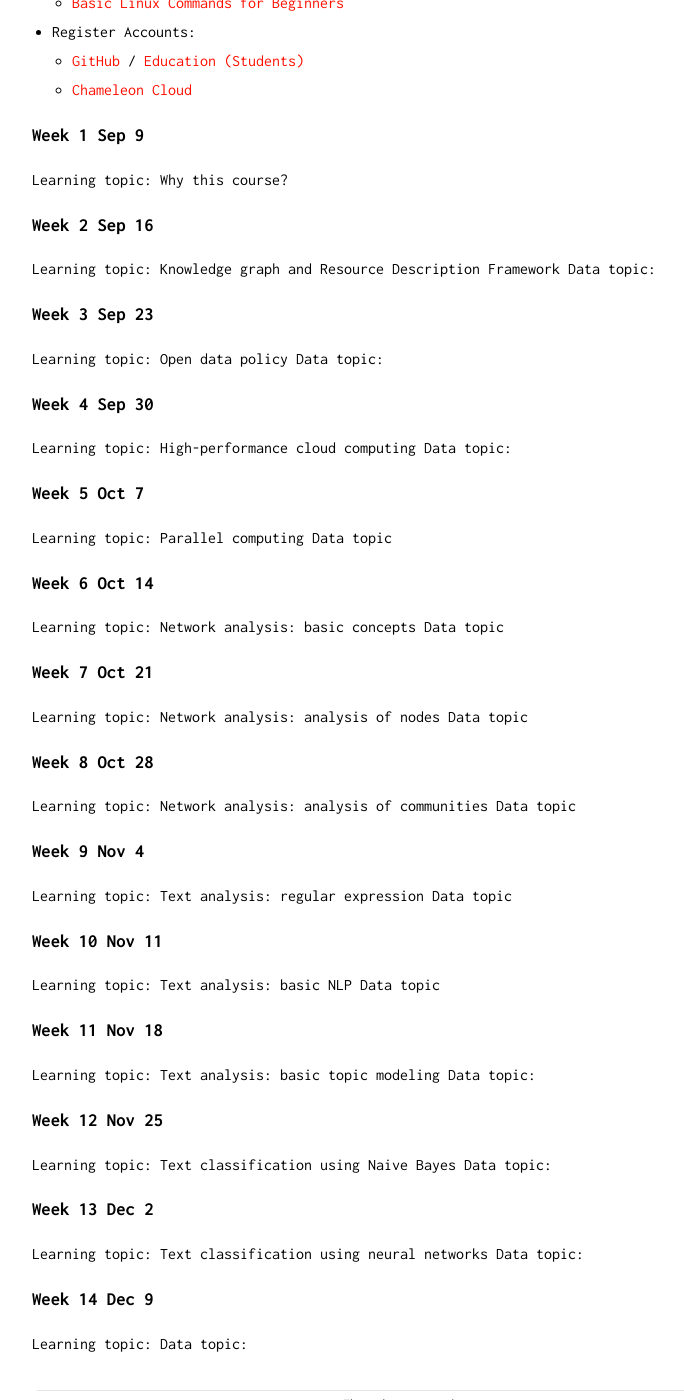
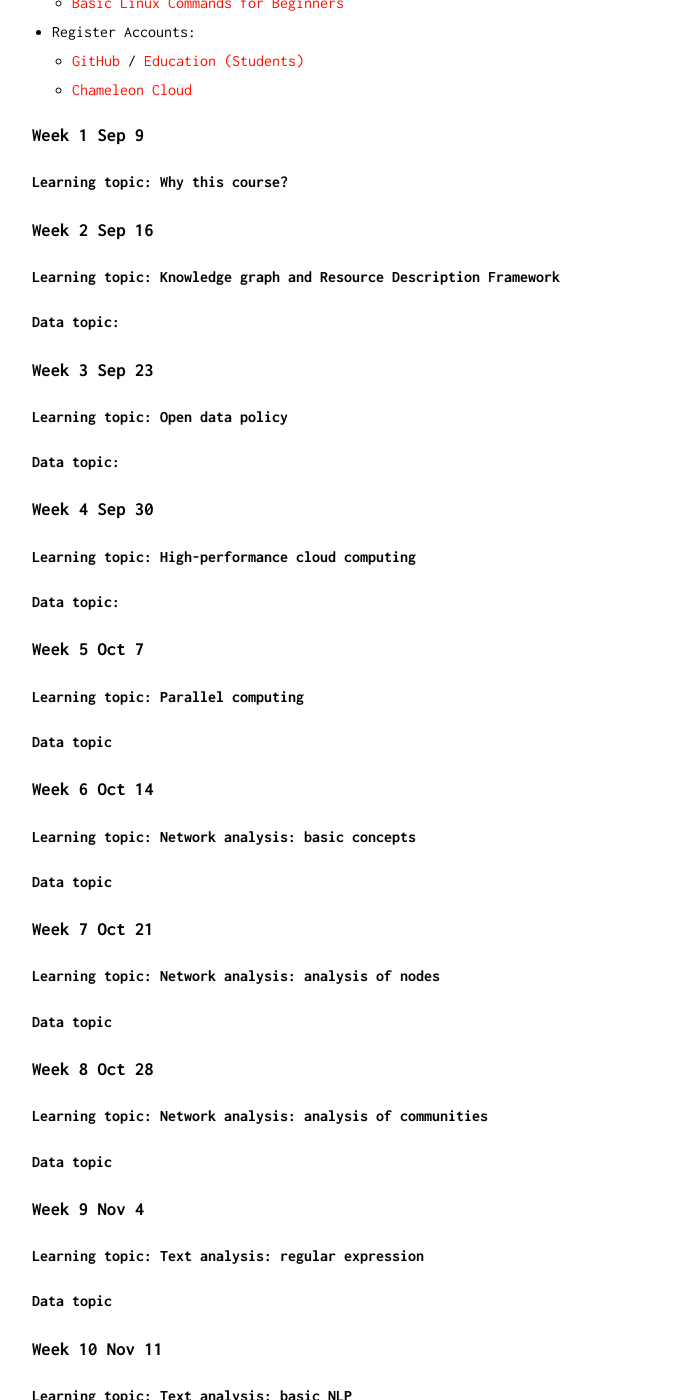
Before and after one commit to Xinjian-Paul-Li/open_data, a Jekyll site: the page built from docs/course_schedule.md, in a window 1280 px wide and 1400 px high, scrolled down 435 px. Shown: the whole window, without its empty margins (238-922 px from the left). Built offline with Jekyll 4.4.1, drawn with Linux system fonts in a browser that asks for light colours; our own code applies the rules of GitHub Pages for plain Markdown files; some of the changed text lies outside the part shown.

Commit message:
update course

```diff
--- a/docs/course_schedule.md
+++ b/docs/course_schedule.md
@@ -12,57 +12,57 @@ Course Schedule
 	- [Chameleon Cloud](https://www.chameleoncloud.org/)
 
 ### <a name="w1"></a> Week 1 Sep 9
-Learning topic: Why this course?
+#### Learning topic: Why this course?
 
 
 ### Week 2 Sep 16
-Learning topic: Knowledge graph and Resource Description Framework
-Data topic:
+#### Learning topic: Knowledge graph and Resource Description Framework
+#### Data topic:
 
 ### Week 3 Sep 23
-Learning topic: Open data policy
-Data topic:
+#### Learning topic: Open data policy
+#### Data topic:
 
 ### Week 4 Sep 30
-Learning topic: High-performance cloud computing
-Data topic:
+#### Learning topic: High-performance cloud computing
+#### Data topic:
 
 ### Week 5 Oct 7
-Learning topic: Parallel computing
-Data topic
+#### Learning topic: Parallel computing
+#### Data topic
 
 ### Week 6 Oct 14
-Learning topic: Network analysis: basic concepts
-Data topic
+#### Learning topic: Network analysis: basic concepts
+#### Data topic
 
 ### Week 7 Oct 21
-Learning topic: Network analysis: analysis of nodes
-Data topic
+#### Learning topic: Network analysis: analysis of nodes
+#### Data topic
 
 ### Week 8 Oct 28
-Learning topic: Network analysis: analysis of communities
-Data topic
+#### Learning topic: Network analysis: analysis of communities
+#### Data topic
 
 ### Week 9 Nov 4
-Learning topic: Text analysis: regular expression
-Data topic
+#### Learning topic: Text analysis: regular expression
+#### Data topic
 
 ### Week 10 Nov 11
-Learning topic: Text analysis: basic NLP
-Data topic
+#### Learning topic: Text analysis: basic NLP
+#### Data topic
 
 ### Week 11 Nov 18
-Learning topic: Text analysis: basic topic modeling
-Data topic:
+#### Learning topic: Text analysis: basic topic modeling
+#### Data topic:
 
 ### Week 12 Nov 25
-Learning topic: Text classification using Naive Bayes
-Data topic:
+#### Learning topic: Text classification using Naive Bayes
+#### Data topic:
 
 ### Week 13 Dec 2
-Learning topic: Text classification using neural networks
-Data topic:
+#### Learning topic: Text classification using neural networks
+#### Data topic:
 
 ### Week 14 Dec 9
-Learning topic:
-Data topic:
+#### Learning topic:
+#### Data topic:
```
